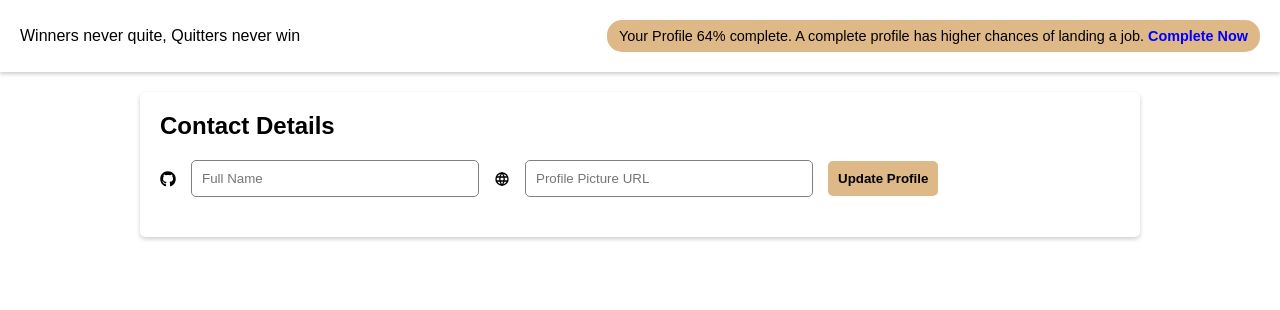
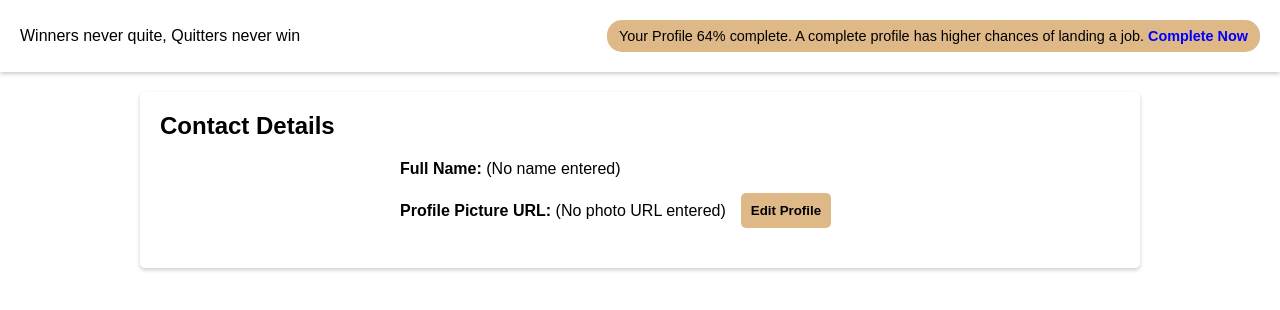
Before and after one commit to alfiya260198/expense_app, a React (Vite) app: page /complete-profile in a window 1280 px wide. Shown: the top 310 px of the page. Built offline with nearby package versions, Linux system fonts and the light colour scheme; no server answers; sample sign-in values are in the browser's storage.

Commit message:
Edit User Details

```diff
--- a/src/App.jsx
+++ b/src/App.jsx
@@ -1,5 +1,5 @@
 import React, { useState, useEffect } from 'react';
-import { BrowserRouter as Router, Routes, Route, Navigate } from 'react-router-dom';
+import { BrowserRouter as Router, Routes, Route, Navigate, useLocation } from 'react-router-dom';
 import { onAuthStateChanged } from 'firebase/auth';
 import { auth } from './firebase';
 
@@ -15,14 +15,9 @@ const App = () => {
 
   useEffect(() => {
     const unsubscribe = onAuthStateChanged(auth, (user) => {
-      if (user) {
-        setIsLoggedIn(true);
-      } else {
-        setIsLoggedIn(false);
-      }
+      setIsLoggedIn(!!user);
       setLoading(false);
     });
-
     return () => unsubscribe();
   }, []);
 
--- a/src/components/CompleteProfile/Complete.css
+++ b/src/components/CompleteProfile/Complete.css
@@ -52,6 +52,16 @@
   background-color: peru;
 }
 
+.profile-preview{
+    display: flex;
+    flex-direction: row;
+    align-items: center;
+    gap: 15px;
+    margin: 20px auto;
+    flex-wrap: wrap;
+    width: 50%;
+}
+
 @media (max-width: 768px) {
   .complete-profile-form {
     flex-direction: column;
--- a/src/components/CompleteProfile/CompleteProfile.jsx
+++ b/src/components/CompleteProfile/CompleteProfile.jsx
@@ -1,58 +1,100 @@
-import React, { useState } from 'react';
+import React, { useEffect, useState } from 'react';
+import { auth } from '../../firebase';
 import CompleteProfileNav from './CompleteProfileNav';
-import { FaGithub } from "react-icons/fa";
-import { TbWorld } from "react-icons/tb";
-import { auth } from "../../firebase";
+import { FaGithub } from 'react-icons/fa';
+import { TbWorld } from 'react-icons/tb';
 import './Complete.css';
 
 const CompleteProfile = () => {
-  const [fullName, setFullName] = useState("");
-  const [profilePic, setProfilePic] = useState("");
+  const [fullName, setFullName] = useState('');
+  const [profilePic, setProfilePic] = useState('');
+  const [loading, setLoading] = useState(true);
+  const [isEditing, setIsEditing] = useState(false);
 
+  // Fetch profile info on mount
+  useEffect(() => {
+    const fetchProfile = async () => {
+      if (!auth.currentUser) {
+        setLoading(false);
+        return;
+      }
+      try {
+        const idToken = await auth.currentUser.getIdToken();
+        const response = await fetch(
+          `https://identitytoolkit.googleapis.com/v1/accounts:lookup?key=AIzaSyCv9Gc31utguOMateSGyfk5ac6mpuJYM7E`,
+          {
+            method: 'POST',
+            headers: { 'Content-Type': 'application/json' },
+            body: JSON.stringify({ idToken }),
+          }
+        );
+        const data = await response.json();
+
+        console.log('Fetched profile data:', data);
+
+        if (response.ok && data.users && data.users.length > 0) {
+          setFullName(data.users[0].displayName || '');
+          setProfilePic(data.users[0].photoUrl || '');
+        } else {
+          alert('Failed to fetch profile data');
+        }
+      } catch (error) {
+        alert('Error fetching profile data');
+      }
+      setLoading(false);
+    };
+    fetchProfile();
+  }, []);
+
+  // Handle form submit: update profile data
   const handleSubmit = async (e) => {
     e.preventDefault();
 
+    if (!auth.currentUser) {
+      alert('No user logged in');
+      return;
+    }
     try {
-      if (auth.currentUser) {
       const idToken = await auth.currentUser.getIdToken();
-
       const response = await fetch(
         `https://identitytoolkit.googleapis.com/v1/accounts:update?key=AIzaSyCv9Gc31utguOMateSGyfk5ac6mpuJYM7E`,
         {
-    method: "POST",
-    headers: { "Content-Type": "application/json" },
+          method: 'POST',
+          headers: { 'Content-Type': 'application/json' },
           body: JSON.stringify({
-      idToken: idToken,
+            idToken,
             displayName: fullName,
             photoUrl: profilePic,
-      returnSecureToken: true
+            returnSecureToken: true,
           }),
         }
       );
-
       const data = await response.json();
 
+      console.log('Profile update API response:', data);
+
       if (response.ok) {
-          alert("Profile updated successfully 🎉");
-          console.log("Updated User:", data);
+        alert('Profile updated successfully 🎉');
         await auth.currentUser.reload();
+        setIsEditing(false);
       } else {
-          alert(data.error.message || "Failed to update profile ❌");
-        }
-      } else {
-        alert("No user is logged in ❌");
+        alert(data.error.message || 'Failed to update profile');
       }
     } catch (error) {
-      console.error("Error updating profile:", error);
-      alert("Failed to update profile ❌");
+      alert('Error updating profile');
+      console.error('Update error:', error);
     }
   };
+
+  if (loading) return <p>Loading profile...</p>;
 
   return (
     <div>
       <CompleteProfileNav />
       <div className="complete-profile-container">
         <h2>Contact Details</h2>
+
+        {isEditing ? (
           <form className="complete-profile-form" onSubmit={handleSubmit}>
             <FaGithub />
             <input
@@ -74,9 +116,34 @@ const CompleteProfile = () => {
             />
 
             <button type="submit" className="complete-profile-btn">
-            Update Profile
+              Save Profile
+            </button>
+            <button
+              type="button"
+              className="complete-profile-btn"
+              onClick={() => setIsEditing(false)}
+              style={{ marginLeft: '10px' }}
+            >
+              Cancel
             </button>
           </form>
+        ) : (
+          <div className="profile-preview">
+            <p>
+              <strong>Full Name:</strong> {fullName || '(No name entered)'}
+            </p>
+            <p>
+              <strong>Profile Picture URL:</strong> {profilePic || '(No photo URL entered)'}
+            </p>
+            <button
+              type="button"
+              className="complete-profile-btn"
+              onClick={() => setIsEditing(true)}
+            >
+              Edit Profile
+            </button>
+          </div>
+        )}
       </div>
     </div>
   );
```
Lines whose indentation alone changed are shown as unchanged.
